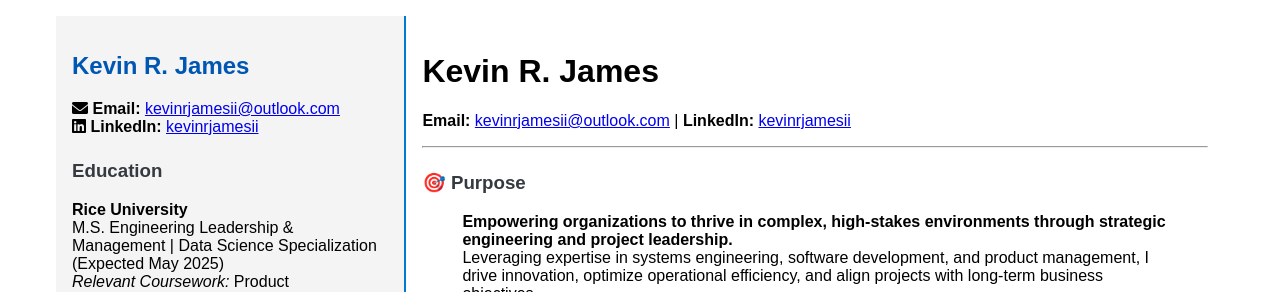
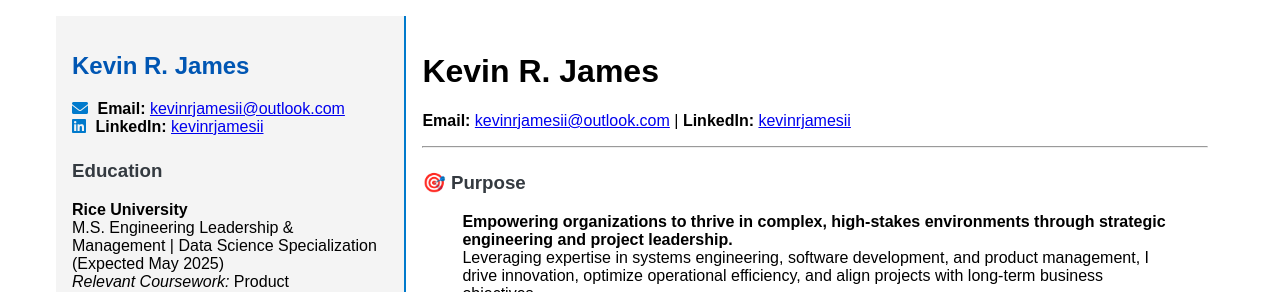
Before and after one commit to krjii/krjii.github.io, a Jekyll site: the page built from index.md, in a window 1280 px wide. Shown: the top 292 px of the page. Built offline with Jekyll 4.4.1, drawn with Linux system fonts in a browser that asks for light colours.

Commit message:
Update style.css

```diff
--- a/assets/css/style.css
+++ b/assets/css/style.css
@@ -64,3 +64,8 @@ body {
     width: 100%;
   }
 }
+
+.sidebar p i {
+  margin-right: 5px;
+  color: #007acc;
+}
```
